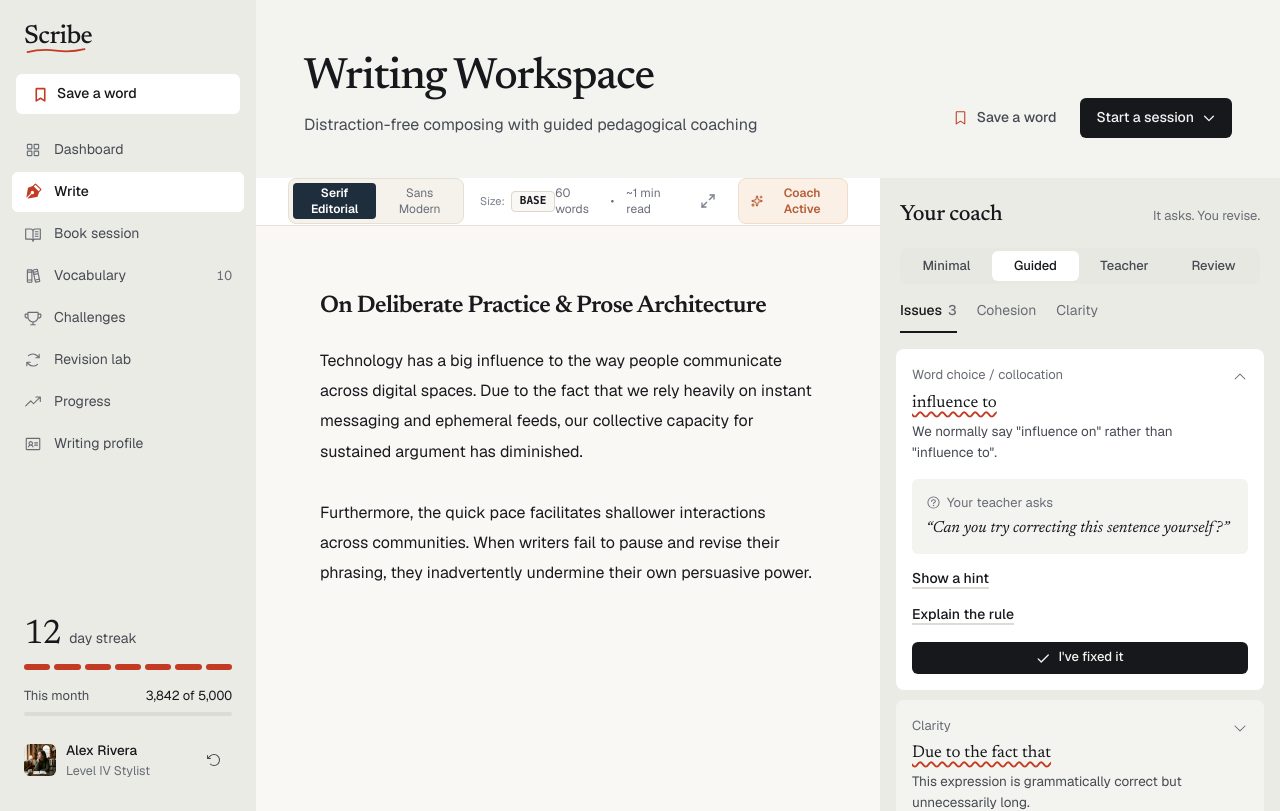
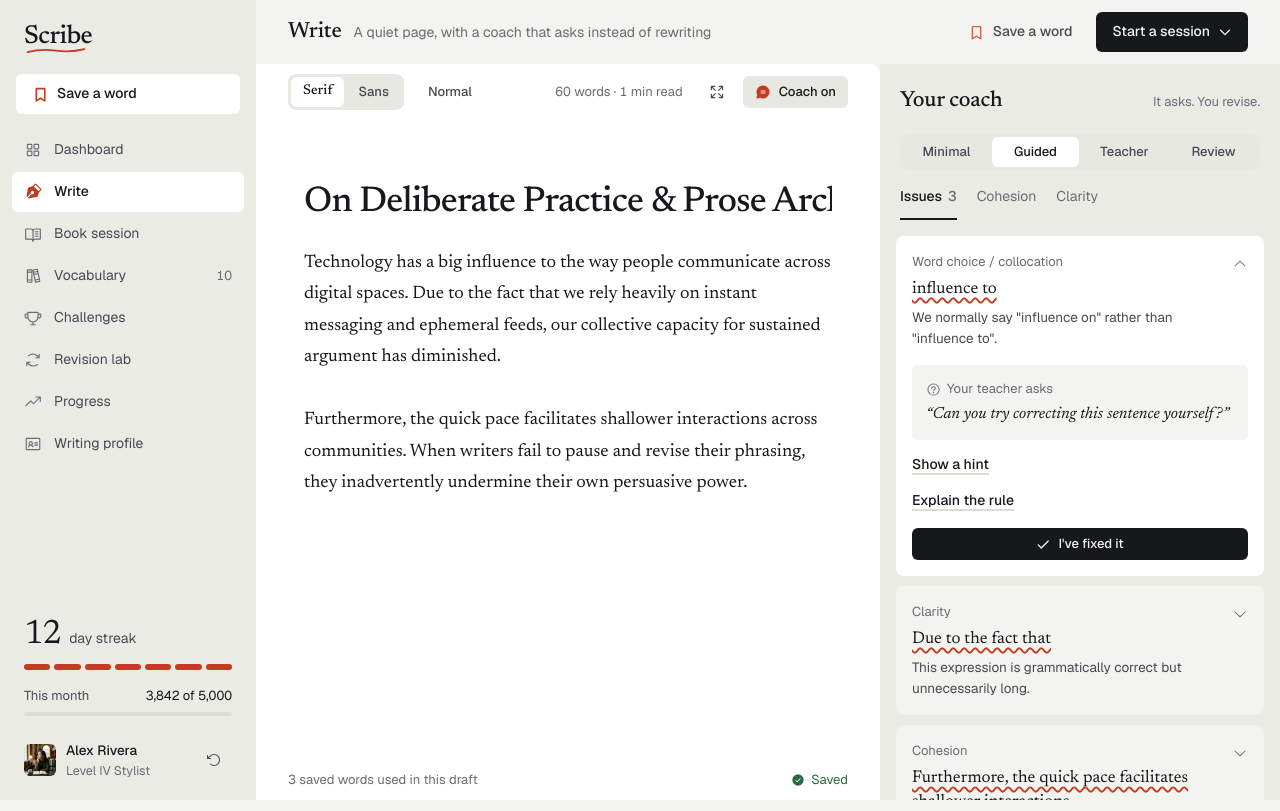
Before and after one commit to yitethio/scribe, a React (Vite) app: page /write in a window 1280 px wide. Shown: the top 811 px of the page. Built offline with nearby package versions, Linux system fonts and the light colour scheme.

Commit message:
Give the writing page a white sheet, a calm toolbar and a compact head
The editor sits on a single sheet beside the coach, with readable
default type, a size toggle in words instead of BASE/LG/XL, and a
layout that stacks the coach under the page on narrow screens.

```diff
--- a/src/pages/Write.jsx
+++ b/src/pages/Write.jsx
@@ -1,36 +1,24 @@
-import React, { useState, useRef } from "react";
-import {
-  Sparkles,
-  Maximize2,
-  Minimize2,
-  BookMarked,
-  Eye,
-  Sliders,
-  CheckCircle2,
-  HelpCircle,
-  Clock,
-  FileText,
-  Type,
-  Plus
-} from "lucide-react";
+import React, { useState } from "react";
+import { ArrowsOut, ArrowsIn, BookmarkSimple, CheckCircle, ChatCircleText } from "@phosphor-icons/react";
 import { useScribe } from "../store/scribeContext";
 import { AppLayout } from "../components/layout/AppLayout";
 import { CoachPanel } from "../components/coach/CoachPanel";
 
+const sizes = { base: "text-[18px]", lg: "text-[20px]", xl: "text-[23px]" };
+const sizeLabels = { base: "Normal", lg: "Large", xl: "Larger" };
+const nextSize = { base: "lg", lg: "xl", xl: "base" };
+
 export default function Write() {
-  const { state, updateWritingDraft, updateCoachSettings, addBookSessionWord } = useScribe();
+  const { state, updateWritingDraft, updateCoachSettings } = useScribe();
   const { writingWorkspace } = state;
-  const { text, coachEnabled, issues, coachLevel } = writingWorkspace;
+  const { text, coachEnabled, issues } = writingWorkspace;
 
   const [activeIssue, setActiveIssue] = useState(issues[0] || null);
   const [zenMode, setZenMode] = useState(false);
-  const [selectionAction, setSelectionAction] = useState(null); // { word, context, top, left }
+  const [selectionAction, setSelectionAction] = useState(null);
+  const [fontFamily, setFontFamily] = useState("serif");
+  const [fontSize, setFontSize] = useState("base");
 
-  // Font family selector
-  const [fontFamily, setFontFamily] = useState("serif"); // 'serif' | 'sans'
-  const [fontSize, setFontSize] = useState("base"); // 'base' | 'lg' | 'xl'
-
-  // Word & reading stats
   const wordCount = (text || "").trim().split(/\s+/).filter(Boolean).length;
   const readingTime = Math.max(1, Math.ceil(wordCount / 200));
 
@@ -42,179 +30,133 @@ export default function Write() {
     }
     const selectedText = selection.toString().trim();
     if (selectedText && selectedText.split(/\s+/).length <= 2 && selectedText.length > 2) {
-      const range = selection.getRangeAt(0);
-      const rect = range.getBoundingClientRect();
+      const rect = selection.getRangeAt(0).getBoundingClientRect();
       setSelectionAction({
         word: selectedText.replace(/[^a-zA-Z-]/g, ""),
-        top: rect.top - 46,
-        left: rect.left + rect.width / 2 - 60
+        top: rect.top - 48,
+        left: rect.left + rect.width / 2 - 64
       });
     } else {
       setSelectionAction(null);
     }
   };
 
+  const face = fontFamily === "serif" ? "font-serif" : "font-sans";
+
   return (
     <AppLayout
-      title="Writing Workspace"
-      subtitle="Distraction-free composing with guided pedagogical coaching"
+      title="Write"
+      subtitle="A quiet page, with a coach that asks instead of rewriting"
       hideTopHeader={zenMode}
+      compactHeader
     >
       {({ openCaptureModal }) => (
-        <div className="flex h-full min-h-[calc(100vh-4rem)] overflow-hidden bg-[#FAF8F5]">
-          {/* Main Writing Canvas */}
-          <div className="flex-1 flex flex-col overflow-hidden relative">
-            {/* Editor Toolbar */}
-            <div className="h-12 border-b border-[#E8E2D8] bg-white px-8 flex items-center justify-between shrink-0 text-xs text-[#52555F]">
-              {/* Left Style Controls */}
-              <div className="flex items-center gap-4">
-                <div className="flex items-center gap-1 bg-[#F5F2EB] p-1 rounded-lg border border-[#E5DFD4]">
+        <div
+          className={`flex flex-col lg:flex-row bg-paper ${
+            zenMode ? "h-[100dvh]" : "lg:h-[calc(100dvh-4rem)]"
+          } overflow-hidden`}
+        >
+          <div className="flex-1 flex flex-col min-w-0 bg-sheet lg:rounded-tr-[10px]">
+            {/* Toolbar */}
+            <div className="h-14 px-4 sm:px-8 flex items-center justify-between gap-3 shrink-0 text-[13px] text-ink-3">
+              <div className="flex items-center gap-3">
+                <div className="seg" role="group" aria-label="Typeface">
                   <button
                     onClick={() => setFontFamily("serif")}
-                    className={`px-2.5 py-0.5 rounded text-xs transition-colors cursor-pointer ${
-                      fontFamily === "serif"
-                        ? "bg-[#1F2E3D] text-white font-bold"
-                        : "text-[#6B6F7B] hover:text-[#1A1A1E]"
-                    }`}
+                    aria-pressed={fontFamily === "serif"}
+                    className="seg-item font-serif text-[14px]"
                   >
-                    Serif Editorial
+                    Serif
                   </button>
                   <button
                     onClick={() => setFontFamily("sans")}
-                    className={`px-2.5 py-0.5 rounded text-xs transition-colors cursor-pointer ${
-                      fontFamily === "sans"
-                        ? "bg-[#1F2E3D] text-white font-bold"
-                        : "text-[#6B6F7B] hover:text-[#1A1A1E]"
-                    }`}
+                    aria-pressed={fontFamily === "sans"}
+                    className="seg-item"
                   >
-                    Sans Modern
+                    Sans
                   </button>
                 </div>
-
-                <div className="flex items-center gap-1.5 text-[11px] text-[#7A7E8B]">
-                  <span>Size:</span>
-                  <button
-                    onClick={() => setFontSize(fontSize === "base" ? "lg" : fontSize === "lg" ? "xl" : "base")}
-                    className="font-mono px-2 py-0.5 bg-[#FAF8F5] border border-[#DDD6C9] rounded font-semibold text-[#1A1A1E] cursor-pointer"
-                  >
-                    {fontSize.toUpperCase()}
-                  </button>
-                </div>
+                <button
+                  onClick={() => setFontSize(nextSize[fontSize])}
+                  className="btn btn-ghost btn-sm"
+                  title="Change text size"
+                >
+                  {sizeLabels[fontSize]}
+                </button>
               </div>
 
-              {/* Right Stats & Coach Toggle */}
-              <div className="flex items-center gap-4">
-                <div className="flex items-center gap-3 text-xs text-[#6B6F7B]">
-                  <span>{wordCount} words</span>
-                  <span>•</span>
-                  <span>~{readingTime} min read</span>
-                </div>
-
-                {/* Zen mode toggle */}
+              <div className="flex items-center gap-1 sm:gap-2">
+                <span className="hidden sm:inline tabular mr-2">
+                  {wordCount} words · {readingTime} min read
+                </span>
                 <button
                   onClick={() => setZenMode(!zenMode)}
-                  className="p-1.5 rounded-lg text-[#7C808E] hover:text-[#1A1A1E] hover:bg-[#F2ECE1] transition-colors cursor-pointer"
-                  title={zenMode ? "Exit Zen Mode" : "Focus / Zen Mode"}
+                  className="btn btn-ghost btn-icon"
+                  aria-label={zenMode ? "Leave focus mode" : "Focus mode"}
+                  title={zenMode ? "Leave focus mode" : "Focus mode"}
                 >
-                  {zenMode ? <Minimize2 className="w-4 h-4" /> : <Maximize2 className="w-4 h-4" />}
+                  {zenMode ? <ArrowsIn size={18} /> : <ArrowsOut size={18} />}
                 </button>
-
-                {/* Coach Switch */}
                 <button
-                  onClick={() =>
-                    updateCoachSettings({ coachEnabled: !coachEnabled })
-                  }
-                  className={`flex items-center gap-1.5 px-3 py-1.5 rounded-lg text-xs font-semibold transition-all cursor-pointer ${
-                    coachEnabled
-                      ? "bg-[#FAF0E6] text-[#B85D38] border border-[#F0DDCB]"
-                      : "bg-[#F2ECE1] text-[#6B6F7B] hover:text-[#1A1A1E]"
-                  }`}
+                  onClick={() => updateCoachSettings({ coachEnabled: !coachEnabled })}
+                  aria-pressed={coachEnabled}
+                  className={`btn btn-sm ${coachEnabled ? "btn-quiet" : "btn-ghost"}`}
                 >
-                  <Sparkles className="w-3.5 h-3.5" />
-                  <span>Coach {coachEnabled ? "Active" : "Off"}</span>
+                  <ChatCircleText size={16} weight={coachEnabled ? "fill" : "regular"} className={coachEnabled ? "text-pen" : ""} />
+                  <span>{coachEnabled ? "Coach on" : "Coach off"}</span>
                 </button>
               </div>
             </div>
 
-            {/* Document Title & Writing Surface */}
-            <div
-              className="flex-1 overflow-y-auto p-12 lg:p-16 flex justify-center"
-              onMouseUp={handleTextSelect}
-            >
-              <div className="w-full max-w-2xl space-y-6">
-                {/* Title */}
+            {/* Page */}
+            <div className="flex-1 overflow-y-auto px-5 sm:px-12 py-10 lg:py-16 flex justify-center" onMouseUp={handleTextSelect}>
+              <div className="w-full max-w-[680px]">
                 <input
                   type="text"
                   defaultValue="On Deliberate Practice & Prose Architecture"
-                  placeholder="Untitled Document..."
-                  className={`w-full bg-transparent border-none outline-hidden font-bold text-2xl text-[#1A1A1E] placeholder:text-[#A8A49C] tracking-tight ${
-                    fontFamily === "serif" ? "font-serif" : "font-sans"
-                  }`}
+                  placeholder="Untitled"
+                  aria-label="Title"
+                  className={`w-full bg-transparent border-none outline-none text-[30px] sm:text-[36px] leading-[1.1] font-medium tracking-[-0.02em] placeholder:text-ink-3/60 ${face}`}
                 />
-
-                {/* Body Textarea */}
                 <textarea
                   value={text}
                   onChange={(e) => updateWritingDraft(e.target.value)}
-                  placeholder="Sit down. Think. Write. Improve...
-
-Start typing your essay, journal entry, or chapter here..."
-                  className={`w-full min-h-[600px] bg-transparent border-none outline-hidden resize-none leading-[1.9] text-[#1A1A1E] placeholder:text-[#AAA69D] ${
-                    fontFamily === "serif" ? "font-serif-prose" : "font-sans"
-                  } ${
-                    fontSize === "base"
-                      ? "text-base"
-                      : fontSize === "lg"
-                      ? "text-lg"
-                      : "text-xl"
-                  }`}
+                  aria-label="Your writing"
+                  placeholder="Sit down. Think. Write. Then make it better."
+                  className={`mt-6 w-full min-h-[60vh] bg-transparent border-none outline-none resize-none leading-[1.75] text-ink placeholder:text-ink-3/60 ${face} ${sizes[fontSize]}`}
                 />
               </div>
 
-              {/* Floating Contextual Pill for Selection */}
               {selectionAction && (
                 <div
-                  style={{
-                    position: "fixed",
-                    top: `${selectionAction.top}px`,
-                    left: `${selectionAction.left}px`
-                  }}
-                  className="z-50 bg-[#1F2E3D] text-white px-3 py-1.5 rounded-lg shadow-xl text-xs font-semibold flex items-center gap-2 animate-in fade-in zoom-in-95 duration-100"
+                  style={{ position: "fixed", top: `${selectionAction.top}px`, left: `${selectionAction.left}px` }}
+                  className="z-50 pop"
                 >
                   <button
                     onClick={() => {
                       openCaptureModal(selectionAction.word, `Found in writing: "${selectionAction.word}"`);
                       setSelectionAction(null);
                     }}
-                    className="hover:text-[#B85D38] flex items-center gap-1 cursor-pointer"
+                    className="btn btn-primary btn-sm shadow-[0_8px_24px_-8px_rgb(22_24_28/0.4)]"
                   >
-                    <BookMarked className="w-3.5 h-3.5 text-[#B85D38]" />
-                    <span>+ Save Word</span>
+                    <BookmarkSimple size={15} weight="fill" className="text-pen" />
+                    <span>Save "{selectionAction.word}"</span>
                   </button>
                 </div>
               )}
             </div>
 
-            {/* Subtle Progress Bar */}
-            <div className="h-8 border-t border-[#E8E2D8] bg-white px-8 flex items-center justify-between text-[11px] text-[#7A7E8B]">
-              <div className="flex items-center gap-4">
-                <span>Natural writing rhythm: uninhibited drafting</span>
-                <span>•</span>
-                <span>3 vocabulary words applied</span>
-              </div>
-              <div className="text-[#059669] font-medium flex items-center gap-1">
-                <CheckCircle2 className="w-3 h-3" />
-                <span>Changes saved to local store</span>
-              </div>
+            <div className="h-10 px-4 sm:px-8 flex items-center justify-between gap-4 text-[13px] text-ink-3 shrink-0">
+              <span className="truncate">3 saved words used in this draft</span>
+              <span className="flex items-center gap-1.5 text-good shrink-0">
+                <CheckCircle size={14} weight="fill" />
+                <span>Saved</span>
+              </span>
             </div>
           </div>
 
-          {/* Right AI Writing Coach Panel */}
           {coachEnabled && (
-            <CoachPanel
-              activeIssueId={activeIssue?.id}
-              onSelectIssue={(issue) => setActiveIssue(issue)}
-            />
+            <CoachPanel activeIssueId={activeIssue?.id} onSelectIssue={(issue) => setActiveIssue(issue)} />
           )}
         </div>
       )}
```
